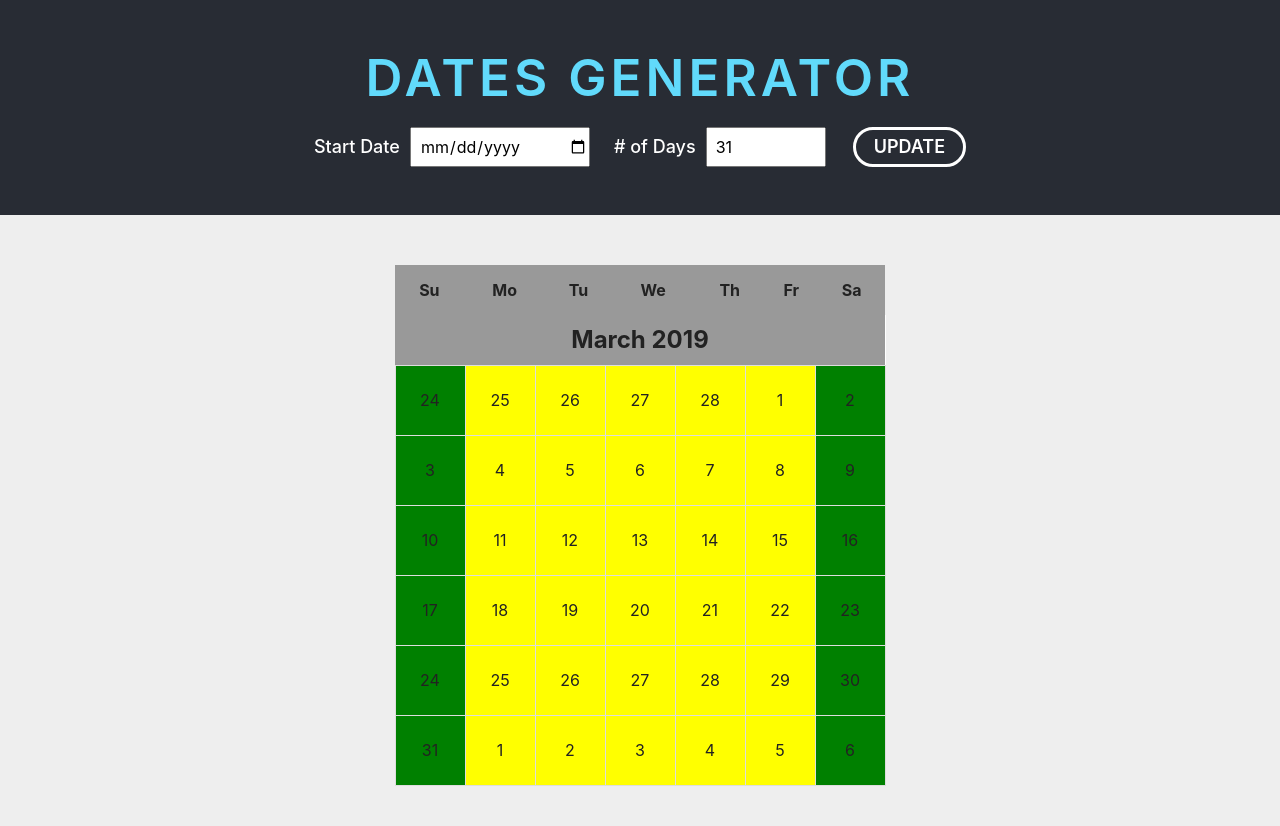
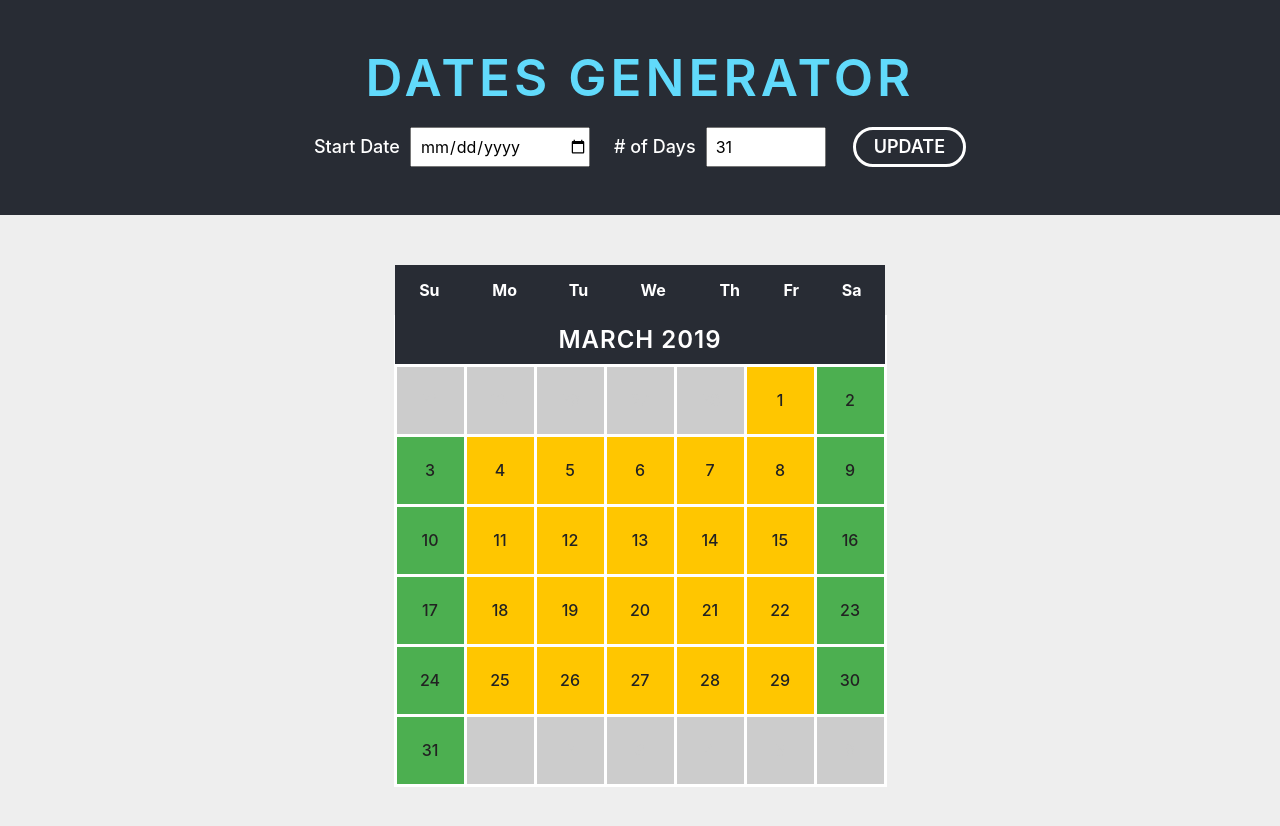
Before and after one commit to davidysoards/calendar-generator, a React (Create React App) app: page / in a window 1280 px wide. Shown: the top 826 px of the page. Built offline with nearby package versions, Linux system fonts and the light colour scheme.

Commit message:
finished?

```diff
--- a/src/App.js
+++ b/src/App.js
@@ -1,7 +1,7 @@
 import React, { Component } from 'react';
 import './App.scss';
 import dateFns from 'date-fns';
-
+import Header from './js/Header';
 import Main from './js/Main';
 
 class App extends Component {
@@ -12,7 +12,7 @@ class App extends Component {
 
   handleUpdate = () => {
     this.setState({
-      startDate: new Date(document.getElementById('start').value),
+      startDate: dateFns.startOfDay(document.getElementById('start').value),
       numberOfDays: document.getElementById('days').value,
     });
   };
@@ -27,37 +27,7 @@ class App extends Component {
     return (
       <div className="app-container">
         <header>
-          <div className="header-container">
-            <div className="app-identity">
-              <h1>Dates Generator</h1>
-            </div>
-            <form>
-              <div className="app-inputs">
-                <label>Start Date</label>
-                <input
-                  type="date"
-                  name="start date"
-                  id="start"
-                  defaultValue={dateFns.startOfMonth(new Date())}
-                />
-                <label># of Days</label>
-                <input
-                  type="number"
-                  name="days"
-                  id="days"
-                  defaultValue={dateFns.getDaysInMonth(new Date())}
-                />
-                <input
-                  type="button"
-                  id="update"
-                  value="Update"
-                  onClick={() => {
-                    this.handleUpdate();
-                  }}
-                />
-              </div>
-            </form>
-          </div>
+          <Header handleUpdate={this.handleUpdate} />
         </header>
         <main>
           <Main
--- a/src/js/Calendar.js
+++ b/src/js/Calendar.js
@@ -15,7 +15,18 @@ const Calendar = ({ startDate, endDate, currentMonth }) => {
   while (currentDate <= endOfMonth && currentDate <= endDate) {
     for (let i = 0; i < 7; i++) {
       days.push(
-        <td key={currentDate}>{dateFns.format(currentDate, dateFormat)}</td>
+        <td
+          className={
+            currentDate < startDate ||
+            currentDate > endDate ||
+            currentDate > endOfMonth
+              ? 'invalid'
+              : ''
+          }
+          key={currentDate}
+        >
+          {dateFns.format(currentDate, dateFormat)}
+        </td>
       );
       currentDate = dateFns.addDays(currentDate, 1);
     }
--- a/src/js/Header.js
+++ b/src/js/Header.js
@@ -1,19 +1,37 @@
 import React from 'react';
 import PropTypes from 'prop-types';
+import dateFns from 'date-fns';
 
-const Header = ({ startDate, numberOfDays }) => {
+const Header = ({ handleUpdate }) => {
   return (
     <div className="header-container">
       <div className="app-identity">
-        <h1>Calendar Generator</h1>
+        <h1>Dates Generator</h1>
       </div>
       <form>
         <div className="app-inputs">
           <label>Start Date</label>
-          <input type="date" name="start date" id="start" value={startDate} />
+          <input
+            type="date"
+            name="start date"
+            id="start"
+            defaultValue={dateFns.startOfMonth(new Date())}
+          />
           <label># of Days</label>
-          <input type="number" name="days" id="days" value={numberOfDays} />
-          <input type="button" id="update" value="Update" />
+          <input
+            type="number"
+            name="days"
+            id="days"
+            defaultValue={dateFns.getDaysInMonth(new Date())}
+          />
+          <input
+            type="button"
+            id="update"
+            value="Update"
+            onClick={() => {
+              handleUpdate();
+            }}
+          />
         </div>
       </form>
     </div>
@@ -21,8 +39,7 @@ const Header = ({ startDate, numberOfDays }) => {
 };
 
 Header.propTypes = {
-  startDate: PropTypes.string.isRequired,
-  numberOfDays: PropTypes.number.isRequired,
+  handleUpdate: PropTypes.func.isRequired,
 };
 
 export default Header;
--- a/src/scss/_main.scss
+++ b/src/scss/_main.scss
@@ -1,5 +1,5 @@
 body {
-  background: #eeeeee;
+  background: $bg;
 }
 
 h1 {
@@ -8,6 +8,11 @@ h1 {
   text-transform: uppercase;
   letter-spacing: 4px;
   color: $react-blue;
+  font-weight: 600;
+}
+h2 {
+  text-transform: uppercase;
+  letter-spacing: 1px;
   font-weight: 600;
 }
 
@@ -77,23 +82,30 @@ header {
 
 table {
   background: white;
+  font-weight: 500;
 }
 
 th {
   height: 50px;
-  background: #999999;
-  border: #999999;
+  background: $blue-gray;
+  border: $blue-gray;
+  color: white;
 }
 
 td {
   text-align: center;
   height: $td-size;
   width: $td-size;
-  border: 1px solid #dddddd;
-  background-color: yellow;
+  border: 3px solid white;
+  background-color: $yellow;
 }
 
 tr td:first-child,
 tr td:nth-child(7) {
-  background: green;
+  background: $green;
 }
+
+.invalid {
+  background: $invalid !important;
+  color: $invalid;
+}
--- a/src/scss/_variables.scss
+++ b/src/scss/_variables.scss
@@ -2,8 +2,12 @@
 // =COLORS
 // =========================================================
 $black: #222222;
+$bg: #eeeeee;
 $blue-gray: #282c34;
 $react-blue: #61dafb;
+$yellow: #ffc600;
+$green: #4caf50;
+$invalid: #cccccc;
 
 // =========================================================
 // =NUMBERS
```
